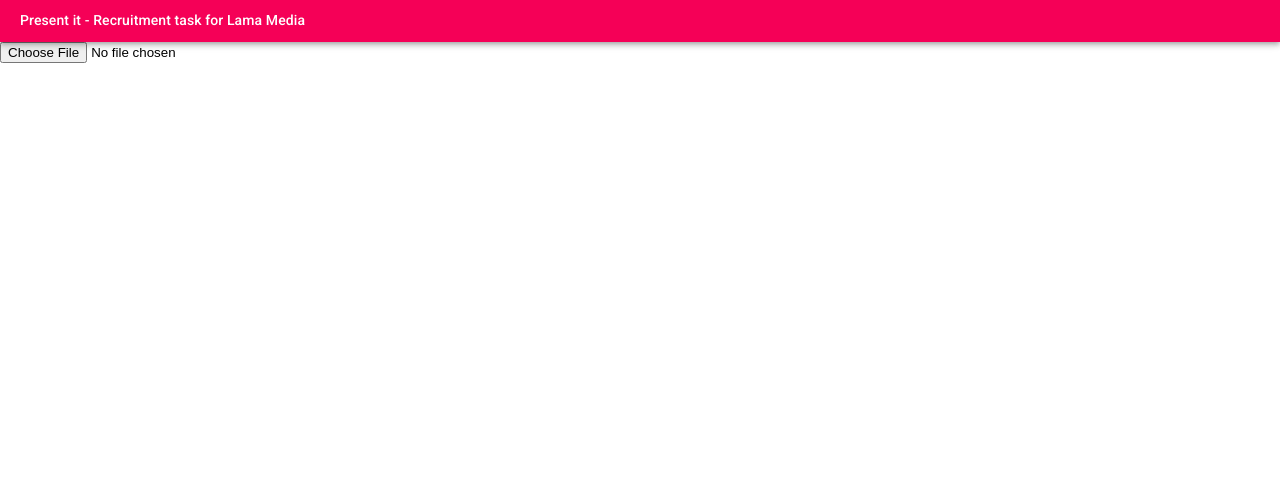
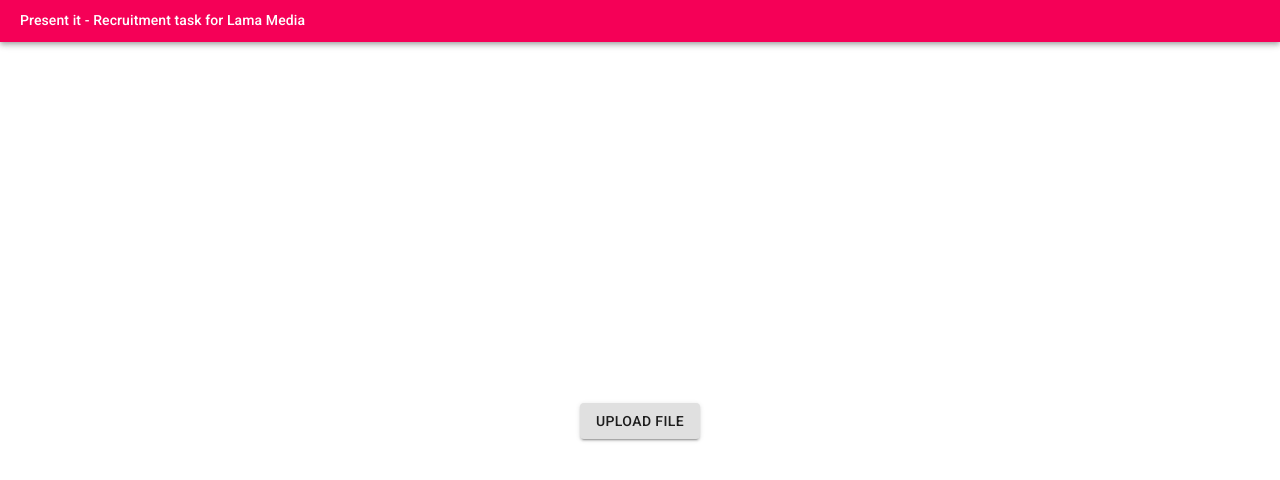
Before and after one commit to antonisierakowski/presentations-frontend, a React (Create React App) app: page / in a window 1280 px wide. Shown: the top 480 px of the page. Built offline with nearby package versions, Linux system fonts and the light colour scheme; no server answers.

Commit message:
Handle waiting for file to be uploaded and processed

```diff
--- a/src/components/Pages/IndexPage/index.tsx
+++ b/src/components/Pages/IndexPage/index.tsx
@@ -1,8 +1,34 @@
 import React from 'react';
 import { PresentationInput } from '../../PresentationInput';
+import './styles.css';
+import { useSelector } from 'react-redux';
+import {
+  selectIsFileUploading,
+  selectUploadingFileName,
+} from '../../../store/app/selectors';
+import { RootState } from '../../../store/types';
+import { Typography } from '@material-ui/core';
+import { CircularProgress } from '@material-ui/core';
 
-export const IndexPage: React.FC = () => (
-  <div className="presentationInputPage">
-    <PresentationInput />
-  </div>
-);
+export const IndexPage: React.FC = () => {
+  const isUploading = useSelector((state: RootState) =>
+    selectIsFileUploading(state),
+  );
+  const uploadingFileName = useSelector((state: RootState) =>
+    selectUploadingFileName(state),
+  );
+
+  return (
+    <div className="presentationInputPage">
+      <PresentationInput />
+      {isUploading && (
+        <div className="uploading">
+          <CircularProgress className="spinner" size={20} />
+          <Typography variant="subtitle2">
+            Uploading {uploadingFileName}...
+          </Typography>
+        </div>
+      )}
+    </div>
+  );
+};
--- /dev/null
+++ b/src/components/Pages/IndexPage/styles.css
@@ -0,0 +1,18 @@
+.presentationInputPage {
+    display: flex;
+    flex-direction: column;
+    justify-content: center;
+    align-items: center;
+    height: 100%
+}
+
+.uploading {
+    display: flex;
+    align-items: center;
+    margin-top: 10px;
+    justify-content: space-between;
+}
+
+.spinner {
+    margin-right: 10px;
+}
--- a/src/components/PresentationInput/index.tsx
+++ b/src/components/PresentationInput/index.tsx
@@ -1,8 +1,16 @@
 import React from 'react';
 import { useFileUpload } from './hook';
+import { Button } from '@material-ui/core';
 
 export const PresentationInput: React.FC = () => {
   const { onUpload } = useFileUpload();
 
-  return <input onChange={onUpload} type={'file'} />;
+  return (
+    <div>
+      <Button variant="contained" component="label">
+        Upload File
+        <input type="file" onChange={onUpload} style={{ display: 'none' }} />
+      </Button>
+    </div>
+  );
 };
--- /dev/null
+++ b/src/store/app/reducer.ts
@@ -0,0 +1,45 @@
+import { Reducer } from 'react';
+import { Action } from '../types';
+import * as constants from '../presentation/constants';
+
+export interface AppState {
+  isFileUploading: boolean;
+  fileName: string;
+}
+
+const initialState: AppState = {
+  isFileUploading: false,
+  fileName: null,
+};
+
+export const appReducer: Reducer<AppState, Action> = (
+  state: AppState = initialState,
+  action: Action,
+) => {
+  switch (action.type) {
+    case constants.UPLOAD_PRESENTATION: {
+      return {
+        ...state,
+        isFileUploading: true,
+        fileName: action.payload.fileName,
+      };
+    }
+    case constants.UPLOAD_PRESENTATION_SUCCESS: {
+      return {
+        ...state,
+        isFileUploading: false,
+        fileName: null,
+      };
+    }
+    case constants.UPLOAD_PRESENTATION_FAILURE: {
+      return {
+        ...state,
+        isFileUploading: false,
+        fileName: null,
+      };
+    }
+    default: {
+      return state;
+    }
+  }
+};
--- a/src/store/app/selectors.ts
+++ b/src/store/app/selectors.ts
@@ -1,4 +1,13 @@
 import { RootState } from '../types';
+import { AppState } from './reducer';
 
 export const selectCurrentPath = (state: RootState): string =>
   state.router.location.pathname;
+
+export const selectAppDomain = (state: RootState): AppState => state.appState;
+
+export const selectIsFileUploading = (state: RootState): boolean =>
+  selectAppDomain(state).isFileUploading;
+
+export const selectUploadingFileName = (state: RootState): string =>
+  selectAppDomain(state).fileName;
--- a/src/store/presentation/actions.ts
+++ b/src/store/presentation/actions.ts
@@ -9,6 +9,7 @@ import {
   REMOVE_PRESENTATION_SUCCESS,
   SET_CURRENT_SLIDE_SUCCESS,
   UPLOAD_PRESENTATION,
+  UPLOAD_PRESENTATION_FAILURE,
   UPLOAD_PRESENTATION_SUCCESS,
 } from './constants';
 import { Presentation, PresentationMetadata } from './model';
@@ -31,6 +32,9 @@ export const uploadPresentationSuccess = (
   payload: UploadPresentationSuccessPayload,
 ): Action<UploadPresentationSuccessPayload> =>
   createAction(UPLOAD_PRESENTATION_SUCCESS, payload);
+
+export const uploadPresentationFailure = (): Action =>
+  createAction(UPLOAD_PRESENTATION_FAILURE);
 
 export interface GetPresentationPayload {
   presentationId: string;
--- a/src/store/presentation/constants.ts
+++ b/src/store/presentation/constants.ts
@@ -1,5 +1,6 @@
 export const UPLOAD_PRESENTATION = 'UPLOAD_PRESENTATION';
 export const UPLOAD_PRESENTATION_SUCCESS = 'UPLOAD_PRESENTATION_SUCCESS';
+export const UPLOAD_PRESENTATION_FAILURE = 'UPLOAD_PRESENTATION_FAILURE';
 
 export const GET_PRESENTATION = 'GET_PRESENTATION';
 export const GET_PRESENTATION_SUCCESS = 'GET_PRESENTATION_SUCCESS';
--- a/src/store/presentation/sagas.ts
+++ b/src/store/presentation/sagas.ts
@@ -6,6 +6,7 @@ import {
   getPresentationSuccess,
   removePresentationSuccess,
   setCurrentSlideSuccess,
+  uploadPresentationFailure,
   UploadPresentationPayload,
   uploadPresentationSuccess,
 } from './actions';
@@ -50,6 +51,7 @@ export function* onUploadPresentation({
     yield put(push(`/${presentation.id}`));
     yield put(getFeedConnection());
   } catch (e) {
+    yield put(uploadPresentationFailure());
     yield handleRequestError(e);
   }
 }
--- a/src/store/rootReducer.ts
+++ b/src/store/rootReducer.ts
@@ -4,9 +4,11 @@ import { userReducer } from './user/reducer';
 import { presentationReducer } from './presentation/reducer';
 import { connectRouter } from 'connected-react-router';
 import { History } from 'history';
+import { appReducer } from './app/reducer';
 
 export const createRootReducer = (history: History) =>
   combineReducers({
+    appState: appReducer,
     notificationsState: notificationsReducer,
     userState: userReducer,
     presentationState: presentationReducer,
--- a/src/store/types.ts
+++ b/src/store/types.ts
@@ -2,8 +2,10 @@ import { NotificationState } from './notifications/reducer';
 import { UserState } from './user/reducer';
 import { PresentationState } from './presentation/reducer';
 import { RouterState } from 'connected-react-router';
+import { AppState } from './app/reducer';
 
 export interface RootState {
+  appState: AppState;
   userState: UserState;
   notificationsState: NotificationState;
   presentationState: PresentationState;
```
